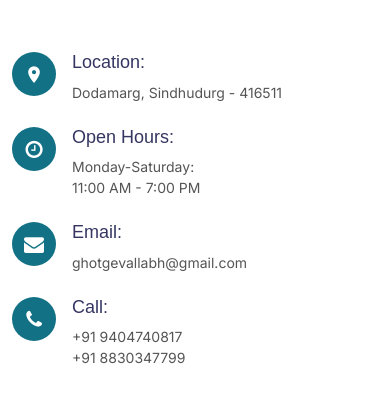
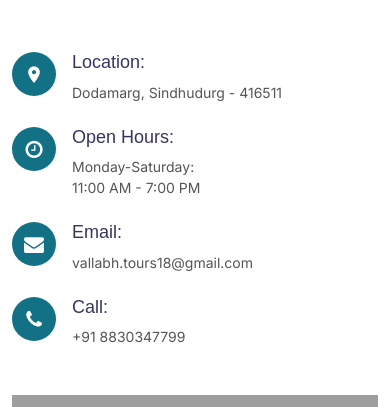
Before and after one commit to rahuldesai101/Vallabh-main, a plain HTML site: page contact.html in a window 390 px wide. Shown: the part 437-844 px from the top of the page. Drawn offline with Linux system fonts and the light colour scheme; grey boxes are pictures that could not be loaded; files whose address does not match are found by name; a web font is replaced by a local one.

Commit message:
changes in mail and mobile no.

```diff
--- a/contact.html
+++ b/contact.html
@@ -122,13 +122,12 @@
 						<div class="email mt-4">
 							<i class="icon-envelope"></i>
 							<h4 class="mb-2">Email:</h4>
-							<p href="mailto:ghotgevallabh@gmail.com">ghotgevallabh@gmail.com</p>
+							<p href="mailto:vallabh.tours18@gmail.com">vallabh.tours18@gmail.com</p>
 						</div>
 
 						<div class="phone mt-4">
 							<i class="icon-phone"></i>
 							<h4 class="mb-2">Call:</h4>
-							<p>+91 9404740817</p>
 							<p>+91 8830347799</p>
 						</div>
 
@@ -193,9 +192,9 @@
 					<h3>Contact</h3>
 					<address>Dodamarg, Sindhudurg</address>
 					<ul class="list-unstyled links mb-4">
-						<li><a href="tel://919404740817">+91 9404740817</a></li>
+
 						<li><a href="tel://918830347799">+91 8830347799</a></li>
-						<li><a href="mailto:ghotgevallabh@gmail.com">ghotgevallabh@gmail.com</a></li>
+						<li><a href="mailto:vallabh.tours18@gmail.com">vallabh.tours18@gmail.com</a></li>
 					</ul>
 				</div> <!-- /.widget -->
 			</div> <!-- /.col-lg-3 -->
```
Also changed, not shown: index.html (+2 -2 lines).
